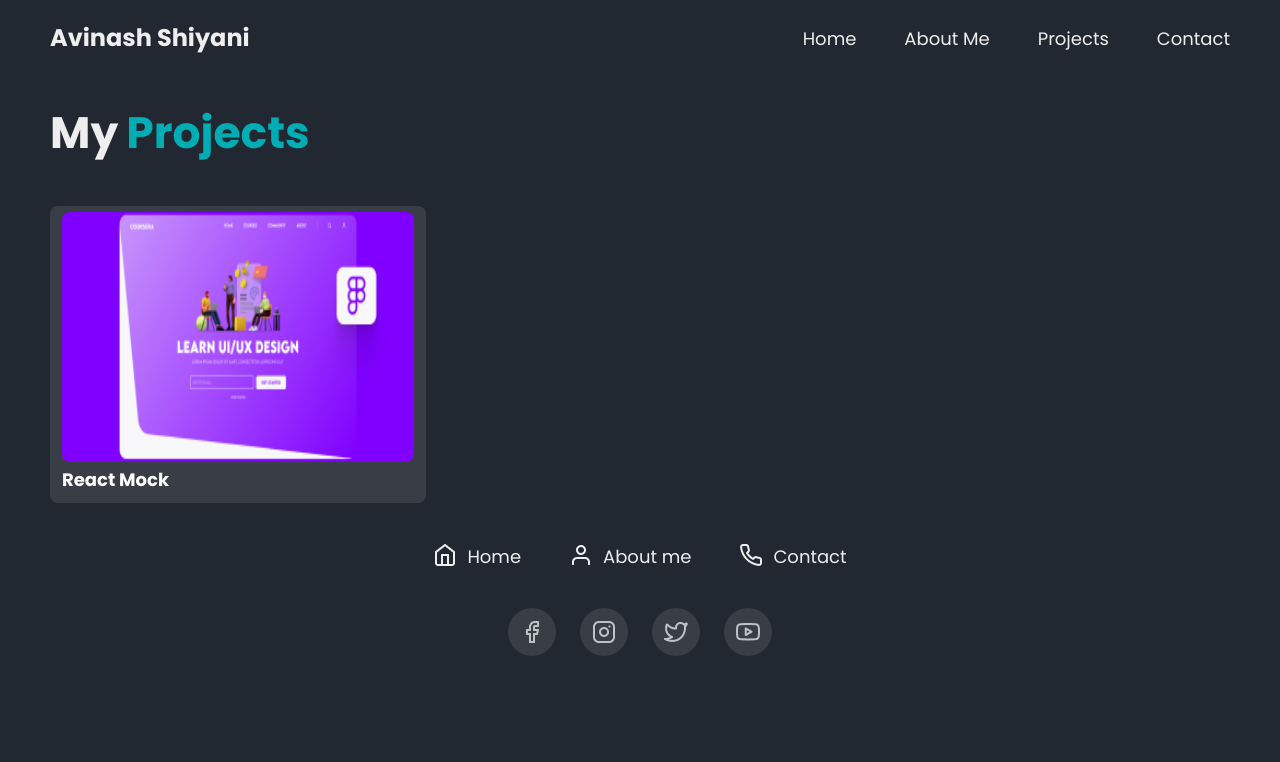
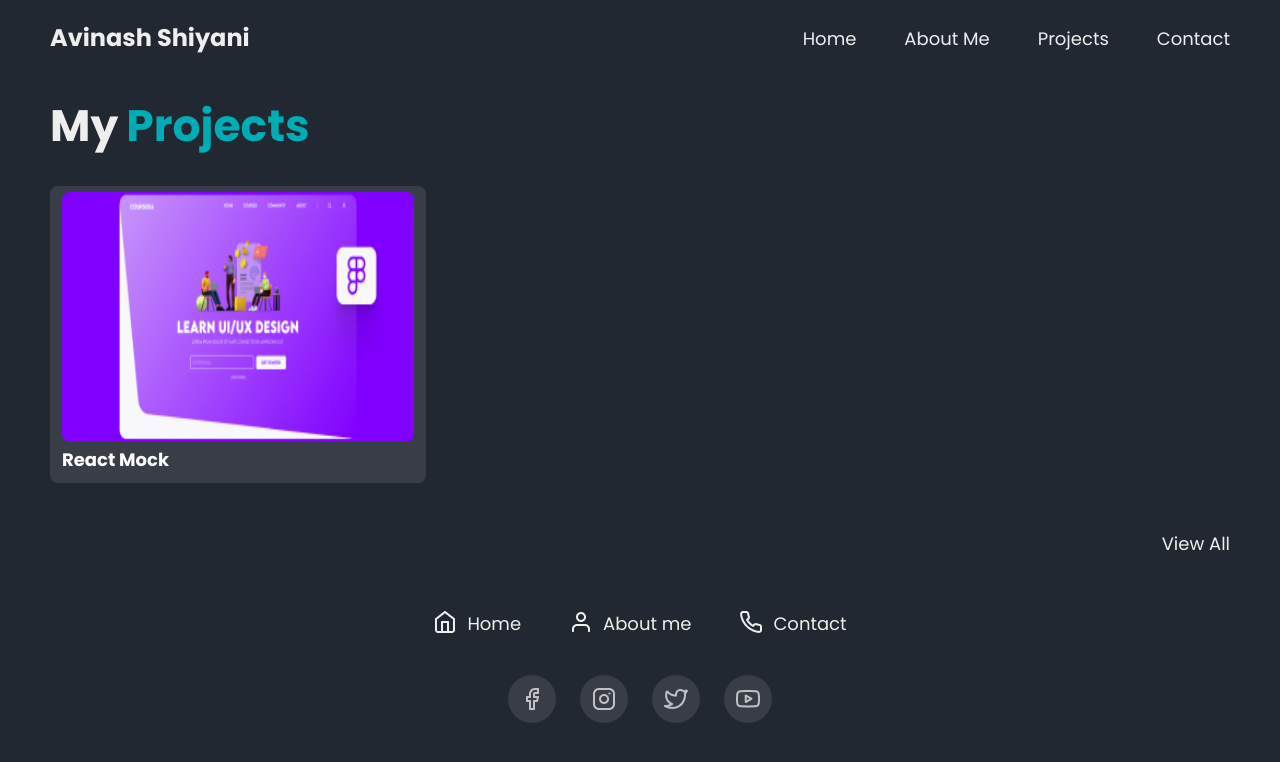
Before and after one commit to Avinashshiyani/Portfolio, a React (Vite) app: page /projects in a window 1280 px wide. Shown: the top 762 px of the page. Built offline with nearby package versions, Linux system fonts and the light colour scheme.

Commit message:
All Projects Page Setup

```diff
--- a/src/App.jsx
+++ b/src/App.jsx
@@ -7,6 +7,7 @@ import PageNotFound from "./PageNotFound";
 import Contact from "./Components/Contact";
 import Footer from "./Components/Footer";
 import Projects from "./Components/Projects";
+import AllProjects from "./Components/AllProjects";
 
 const App = () => {
   return (
@@ -18,6 +19,7 @@ const App = () => {
           <Route path="/about" element={<About />} />
           <Route path="/contact" element={<Contact />} />
           <Route path="/projects" element={<Projects />} />
+          <Route path="/allprojects" element={<AllProjects />} />
           <Route path="*" element={<PageNotFound />} />
         </Routes>
         <Footer />
--- /dev/null
+++ b/src/Components/AllProjects.jsx
@@ -0,0 +1,7 @@
+import React from "react";
+
+const AllProjects = () => {
+  return <div className="p-20">Avinash</div>;
+};
+
+export default AllProjects;
--- a/src/Components/Projects.jsx
+++ b/src/Components/Projects.jsx
@@ -1,6 +1,6 @@
 import React from "react";
-import ProjectPage from "../assets/projectpage.png";
 import LandingPageOne from "../assets/landingPageOne.png";
+import { Link } from "react-router-dom";
 
 const Projects = () => {
   return (
@@ -16,6 +16,14 @@ const Projects = () => {
         <div className="grid  items-start  w-full ">
           <div className="grid sm:grid-cols-2 md:grid-cols-3  gap-[26px]  ">
             <Project />
+          </div>
+        </div>
+        {/* view all div */}
+        <div className="flex items-center justify-end py-[20px] z-[10]">
+          <div className="text-[18px] text-white">
+            <Link to="/allprojects">
+              <span>View All </span>
+            </Link>
           </div>
         </div>
       </div>
```
